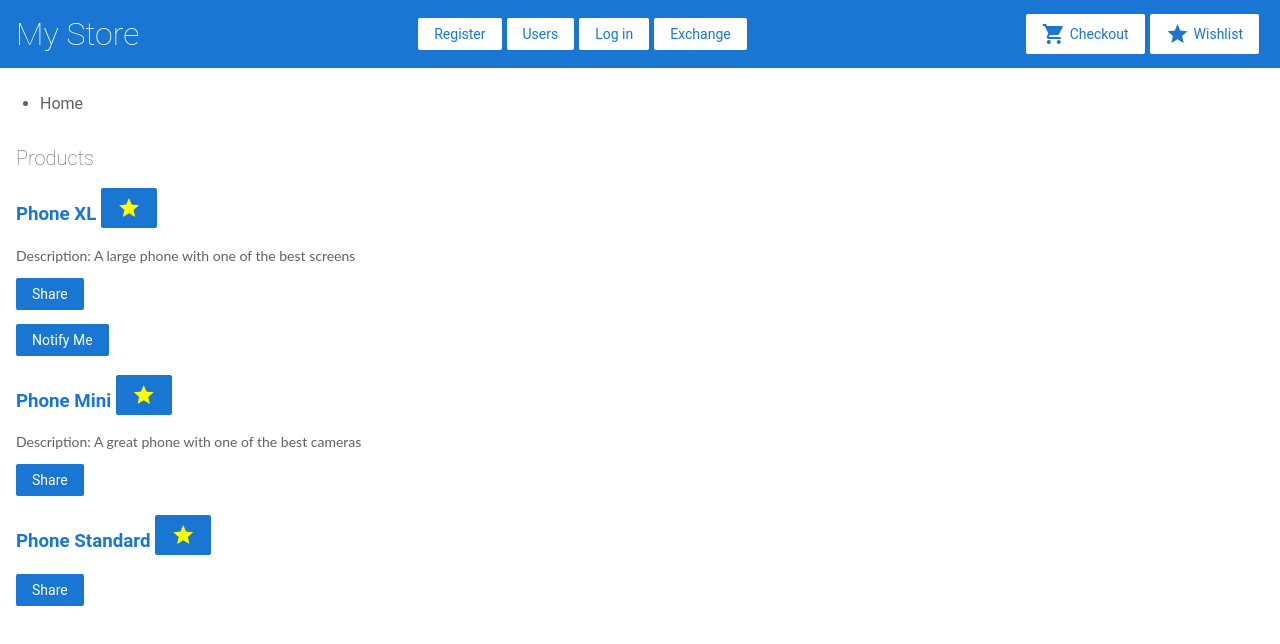
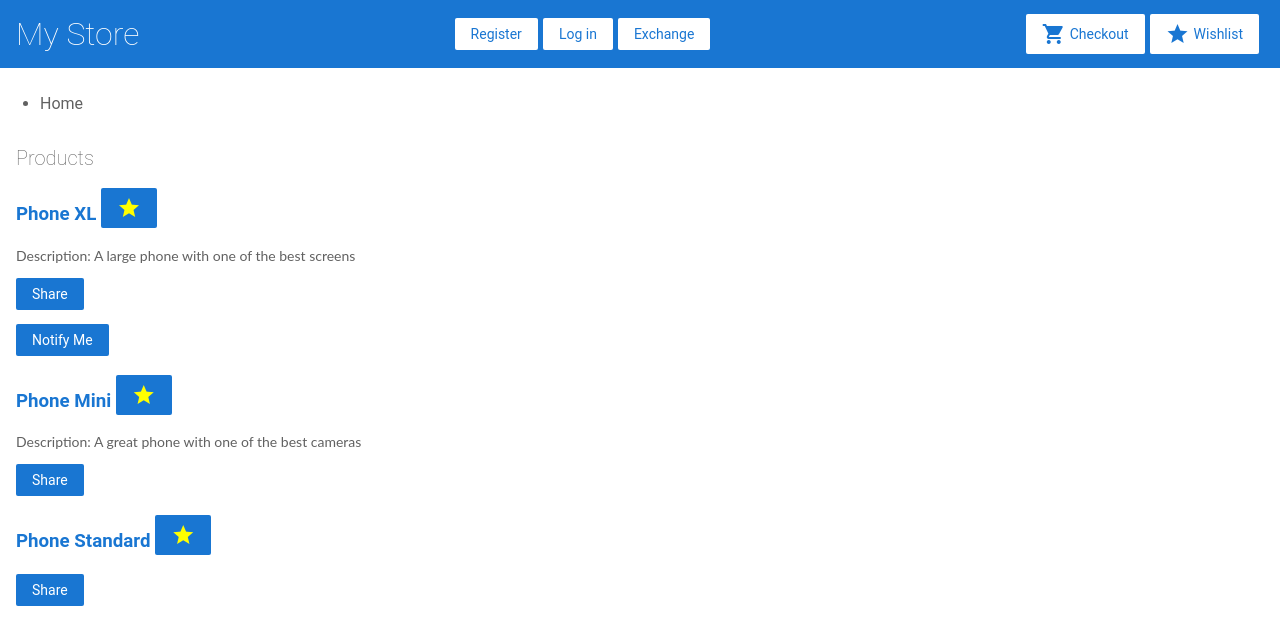
Before and after one commit to TornikeJ/angular-tutorial-first, an Angular app: page / in a window 1280 px wide. Shown: the top 644 px of the page. Built offline with nearby package versions, Linux system fonts and the light colour scheme.

Commit message:
feat(Routing-task-3): Finish practice-3

```diff
--- a/src/app/top-bar/top-bar.component.html
+++ b/src/app/top-bar/top-bar.component.html
@@ -7,7 +7,7 @@
     <a [routerLink]="['/register']" class="button fancy-button">
         Register
     </a>
-    <a [routerLink]="['/users']" class="button fancy-button">
+    <a *ngIf="checkUser()" [routerLink]="['/users']" class="button fancy-button">
         Users
     </a>
     <a [routerLink]="['/login']" class="button fancy-button">
--- a/src/app/top-bar/top-bar.component.ts
+++ b/src/app/top-bar/top-bar.component.ts
@@ -1,4 +1,5 @@
 import { Component, OnInit } from '@angular/core';
+import { LoginService } from '../login.service';
 
 @Component({
     selector: 'app-top-bar',
@@ -6,10 +7,19 @@ import { Component, OnInit } from '@angular/core';
     styleUrls: ['./top-bar.component.scss']
 })
 
-export class TopBarComponent implements OnInit{
-    constructor(){}
+export class TopBarComponent implements OnInit {
+    constructor(
+        private loginService: LoginService,
+    ) { }
 
-    ngOnInit(){
+    ngOnInit() {
 
     }
+
+    checkUser() {
+        if (this.loginService.isUserAuthenticated()) {
+            return true;
+        }
+        return false;
+    }
 }
```
